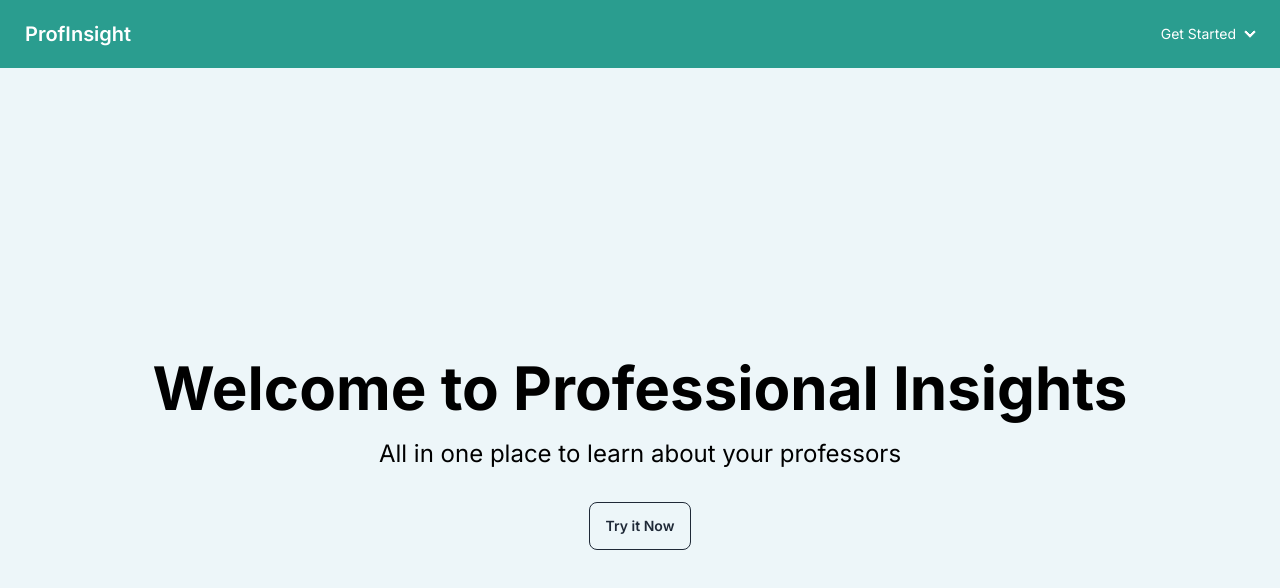
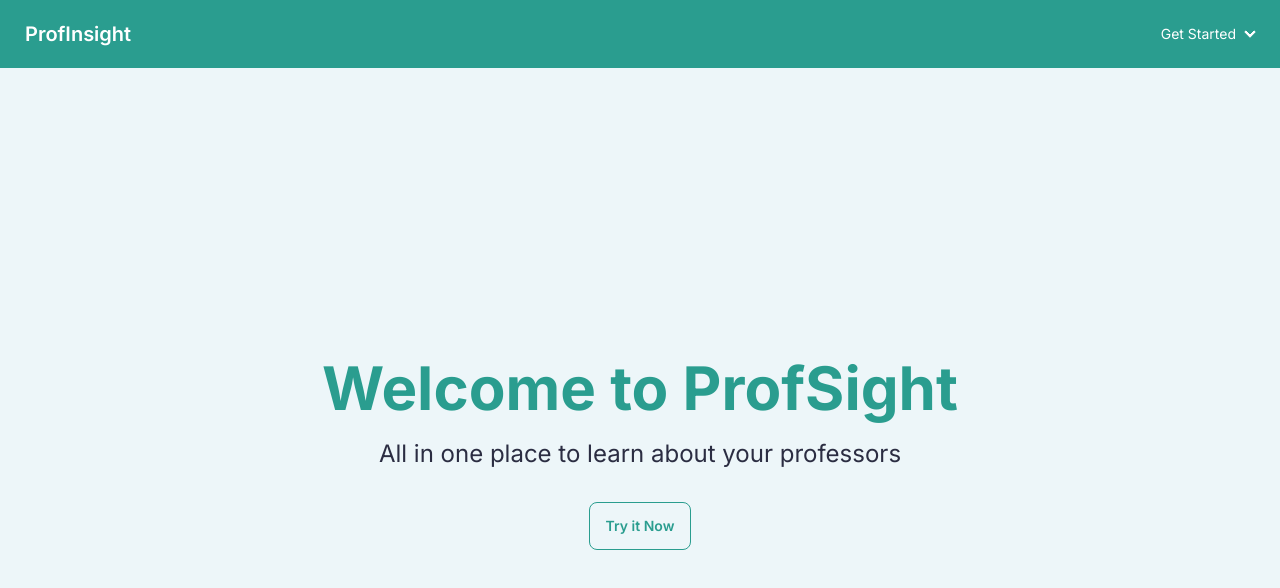
Before and after one commit to aseefdurrani/rateMP-RAG, a Next.js app: page / in a window 1280 px wide. Shown: the top 588 px of the page. Built offline with nearby package versions, Linux system fonts and the light colour scheme.

Commit message:
fixes, ui

```diff
--- a/app/layout.js
+++ b/app/layout.js
@@ -4,8 +4,8 @@ import "./globals.css";
 const inter = Inter({ subsets: ["latin"] });
 
 export const metadata = {
-  title: "Create Next App",
-  description: "Generated by create next app",
+  title: "ProfSight",
+  description: "We help students find the best professors for their courses using AI-driven insights and comprehensive reviews. Discover top-rated professors tailored to your needs and excel in your academic journey",
 };
 
 export default function RootLayout({ children }) {
--- a/app/page.js
+++ b/app/page.js
@@ -9,7 +9,7 @@ export default function Home() {
     {
       role: "assistant",
       content:
-        "hi im the rate my professor support assistant, how can I help you today?",
+        "Hi I'm the Rate My Professor support assistant, how can I help you today?",
     },
   ]);
   const [message, setMessage] = useState("");
@@ -26,8 +26,8 @@ export default function Home() {
     ]);
 
     console.log("the message:", message);
+    setMessage("");
 
-    setMessage("");
     const response = fetch("/api/chat", {
       method: "POST",
       headers: {
@@ -83,13 +83,16 @@ export default function Home() {
         </div>
       </div>
       <div className="flex flex-grow flex-col justify-center items-center">
-        <h1 className="text-6xl font-bold text-center mt-10">
-          Welcome to Professional Insights
+        <h1 className="text-6xl font-bold text-center mt-10 text-customPrimary">
+          Welcome to ProfSight
         </h1>
-        <h2 className="text-2xl text-center mt-5">
+        <h2 className="text-2xl text-center mt-5 text-customAI">
           All in one place to learn about your professors
         </h2>
-        <button className="btn btn-outline mt-8 " onClick={handleTry}>
+        <button
+          className="btn btn-outline mt-8 text-customPrimary border-customPrimary hover:bg-customPrimary hover:text-customPrimaryLight"
+          onClick={handleTry}
+        >
           Try it Now
         </button>
       </div>
--- a/app/professorChat/page.js
+++ b/app/professorChat/page.js
@@ -15,7 +15,7 @@ export default function Home() {
     {
       role: "assistant",
       content:
-        "hi im the rate my professor support assistant, how can I help you today?",
+        "Hi I'm the Rate My Professor support assistant, how can I help you today?",
     },
   ]);
   const [message, setMessage] = useState("");
--- a/package.json
+++ b/package.json
@@ -14,7 +14,8 @@
     "openai": "^4.56.0",
     "react": "^18",
     "react-dom": "^18",
-    "react-markdown": "^9.0.1"
+    "react-markdown": "^9.0.1",
+    "tailwind": "^4.0.0"
   },
   "devDependencies": {
     "@tailwindcss/typography": "^0.5.14",
--- a/tailwind.config.js
+++ b/tailwind.config.js
@@ -14,7 +14,7 @@ module.exports = {
       },
       colors: {
         customPrimary: "#2a9d8f",
-        customPrimartLight: "#fefae0",
+        customPrimaryLight: "#fefae0",
         customBg: "#edf6f9",
         customAI: "#2b2d42",
       },
```
Also changed, not shown: 1 other file (tests, documents, lock files or other folders).
